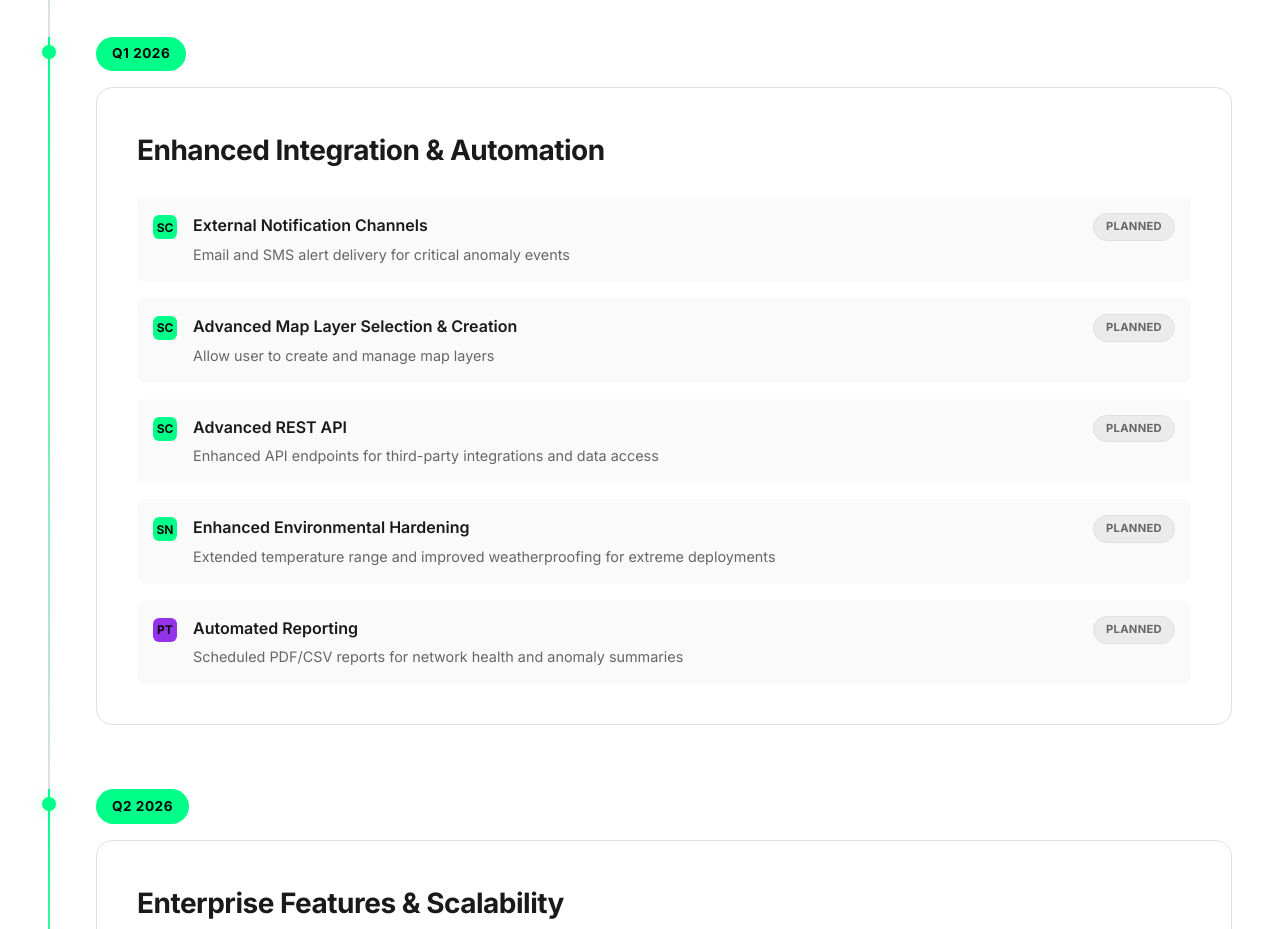
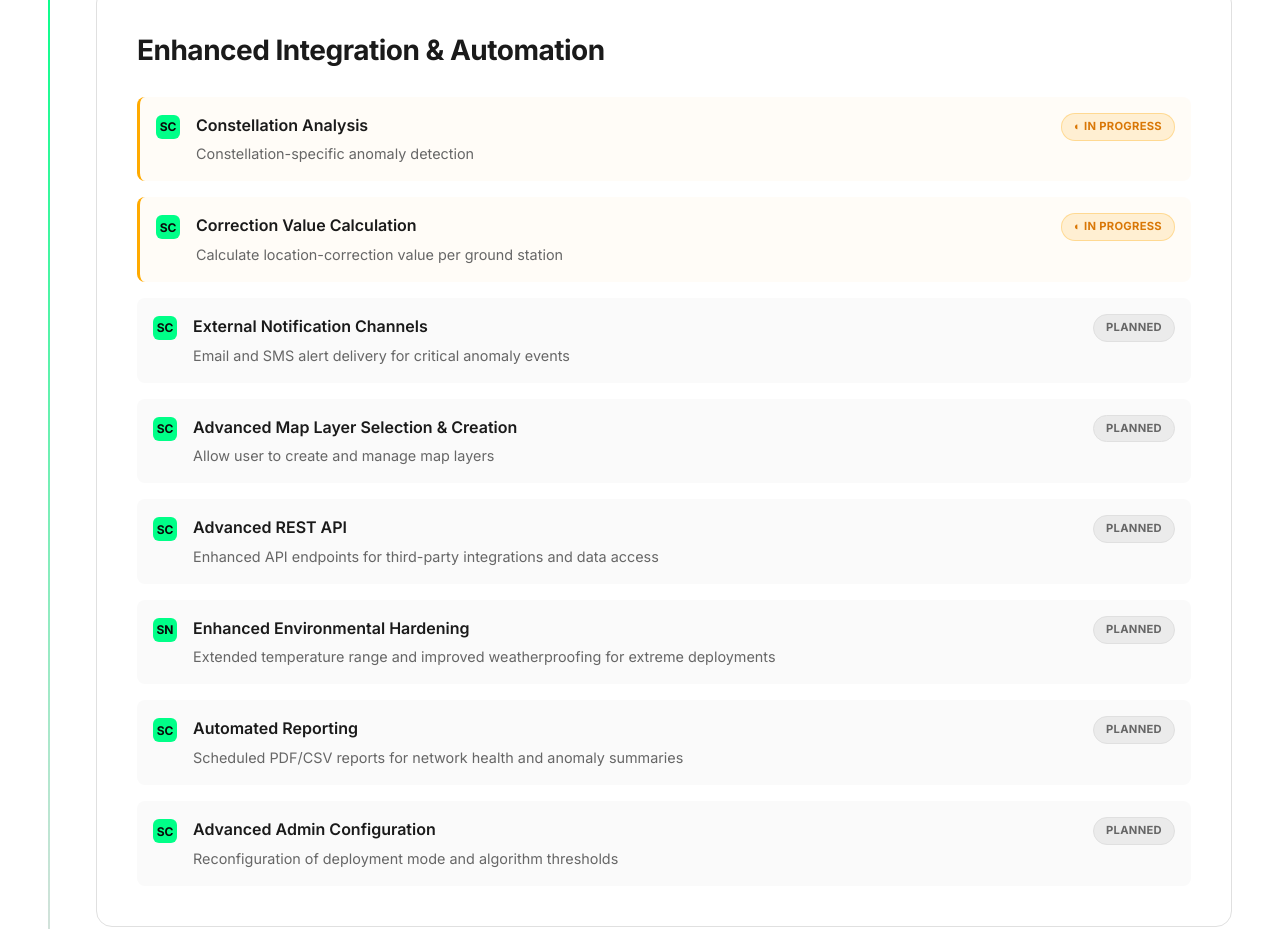
Before and after one commit to michaelsammueller/stratosentinel-website, a plain HTML site: page roadmap.html in a window 1280 px wide. Shown: the part 1537-2466 px from the top of the page. Drawn offline with Linux system fonts and the light colour scheme.

Commit message:
Roadmap Updates

```diff
--- a/roadmap.html
+++ b/roadmap.html
@@ -653,14 +653,6 @@
                             </div>
                             <span class="status-badge completed">Completed</span>
                         </div>
-                        <div class="feature-item in-progress">
-                            <div class="feature-icon" style="background: var(--primary);">SC</div>
-                            <div class="feature-content">
-                                <h4>Constellation Analysis</h4>
-                                <p>Constellation-specific anomaly detection</p>
-                            </div>
-                            <span class="status-badge in-progress">In Progress</span>
-                        </div>
                     </div>
                 </div>
             </div>
@@ -672,6 +664,22 @@
                 <div class="timeline-content">
                     <h3>Enhanced Integration & Automation</h3>
                     <div class="feature-list">
+                        <div class="feature-item in-progress">
+                            <div class="feature-icon" style="background: var(--primary);">SC</div>
+                            <div class="feature-content">
+                                <h4>Constellation Analysis</h4>
+                                <p>Constellation-specific anomaly detection</p>
+                            </div>
+                            <span class="status-badge in-progress">In Progress</span>
+                        </div>
+                        <div class="feature-item in-progress">
+                            <div class="feature-icon" style="background: var(--primary);">SC</div>
+                            <div class="feature-content">
+                                <h4>Correction Value Calculation</h4>
+                                <p>Calculate location-correction value per ground station</p>
+                            </div>
+                            <span class="status-badge in-progress">In Progress</span>
+                        </div>
                         <div class="feature-item">
                             <div class="feature-icon" style="background: var(--primary);">SC</div>
                             <div class="feature-content">
@@ -705,10 +713,18 @@
                             <span class="status-badge planned">Planned</span>
                         </div>
                         <div class="feature-item">
-                            <div class="feature-icon" style="background: #9333ea;">PT</div>
+                            <div class="feature-icon" style="background: var(--primary);">SC</div>
                             <div class="feature-content">
                                 <h4>Automated Reporting</h4>
                                 <p>Scheduled PDF/CSV reports for network health and anomaly summaries</p>
+                            </div>
+                            <span class="status-badge planned">Planned</span>
+                        </div>
+                        <div class="feature-item">
+                            <div class="feature-icon" style="background: var(--primary);">SC</div>
+                            <div class="feature-content">
+                                <h4>Advanced Admin Configuration</h4>
+                                <p>Reconfiguration of deployment mode and algorithm thresholds</p>
                             </div>
                             <span class="status-badge planned">Planned</span>
                         </div>
@@ -729,6 +745,7 @@
                                 <h4>SSO / SAML Authentication</h4>
                                 <p>Enterprise identity integration for secure organizational access</p>
                             </div>
+                            <span class="status-badge planned">Planned</span>
                         </div>
                         <div class="feature-item">
                             <div class="feature-icon" style="background: var(--primary);">SC</div>
@@ -736,6 +753,7 @@
                                 <h4>SIEM Integration</h4>
                                 <p>Forward GNSS events to Splunk, QRadar, and other security platforms</p>
                             </div>
+                            <span class="status-badge planned">Planned</span>
                         </div>
                         <div class="feature-item">
                             <div class="feature-icon" style="background: var(--primary);">SN</div>
@@ -743,6 +761,7 @@
                                 <h4>OTA Firmware Updates</h4>
                                 <p>Remote firmware deployment and configuration management</p>
                             </div>
+                            <span class="status-badge planned">Planned</span>
                         </div>
                     </div>
                 </div>
@@ -761,6 +780,7 @@
                                 <h4>Machine Learning Detection</h4>
                                 <p>AI-powered anomaly recognition trained on network-wide patterns</p>
                             </div>
+                            <span class="status-badge planned">Planned</span>
                         </div>
                         <div class="feature-item">
                             <div class="feature-icon" style="background: var(--primary);">SC</div>
@@ -768,6 +788,7 @@
                                 <h4>Predictive Analytics</h4>
                                 <p>Forecast potential GNSS disruptions based on historical trends</p>
                             </div>
+                            <span class="status-badge planned">Planned</span>
                         </div>
                         <div class="feature-item">
                             <div class="feature-icon" style="background: var(--primary);">SC</div>
@@ -775,6 +796,7 @@
                                 <h4>Webhook Support</h4>
                                 <p>Real-time event streaming to external systems via HTTP callbacks</p>
                             </div>
+                            <span class="status-badge planned">Planned</span>
                         </div>
                     </div>
                 </div>
@@ -793,6 +815,7 @@
                                 <h4>L5 Band Support</h4>
                                 <p>Extended frequency coverage for enhanced signal analysis</p>
                             </div>
+                            <span class="status-badge planned">Planned</span>
                         </div>
                         <div class="feature-item">
                             <div class="feature-icon" style="background: var(--primary);">SC</div>
@@ -800,6 +823,7 @@
                                 <h4>Advanced Threat Intelligence</h4>
                                 <p>Collaborative threat database and pattern sharing across deployments</p>
                             </div>
+                            <span class="status-badge planned">Planned</span>
                         </div>
                         <div class="feature-item">
                             <div class="feature-icon" style="background: #9333ea;">PT</div>
@@ -807,6 +831,7 @@
                                 <h4>Compliance Frameworks</h4>
                                 <p>Built-in reporting for aviation, defense, and energy regulatory standards</p>
                             </div>
+                            <span class="status-badge planned">Planned</span>
                         </div>
                         <div class="feature-item">
                             <div class="feature-icon" style="background: #9333ea;">PT</div>
@@ -814,6 +839,7 @@
                                 <h4>Mobile Application</h4>
                                 <p>iOS/Android app for on-the-go network monitoring and alerts</p>
                             </div>
+                            <span class="status-badge planned">Planned</span>
                         </div>
                     </div>
                 </div>
```
Also changed, not shown: 1 other file.
